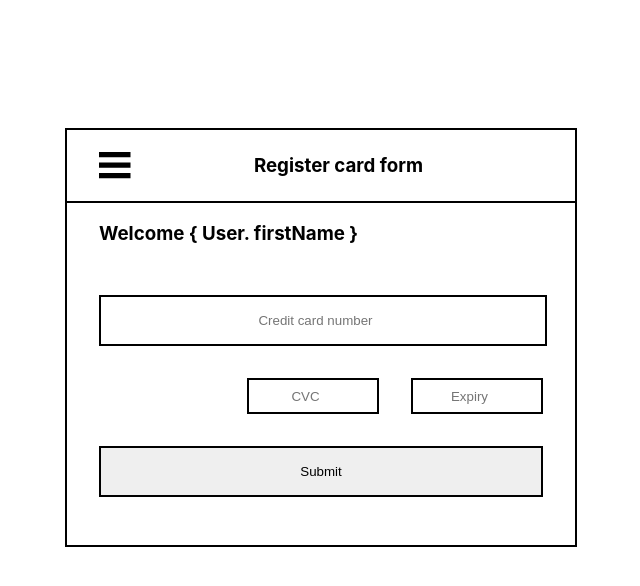
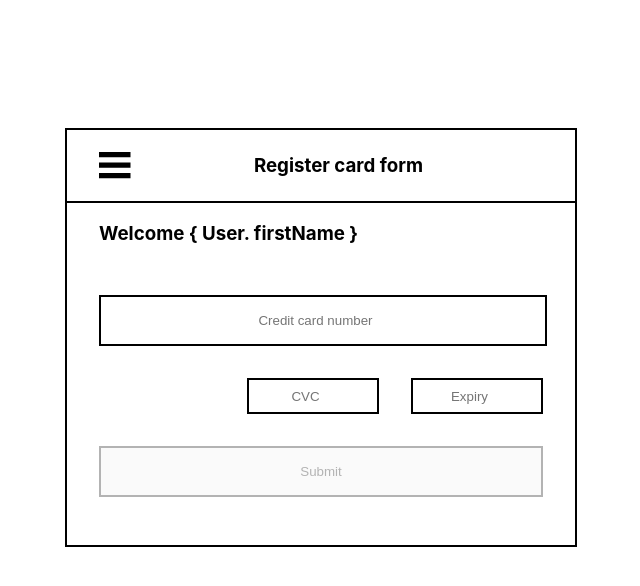
Before and after one commit to Miranda-hj/tower-task, a React (Create React App) app: page / in a window 1280 px wide. Shown: the top 586 px of the page, without its empty margins (319-959 px from the left). Built offline with nearby package versions, Linux system fonts and the light colour scheme.

Commit message:
add state disable

```diff
--- a/src/component/content/content.tsx
+++ b/src/component/content/content.tsx
@@ -11,6 +11,7 @@ export const Content = (props: { menu: boolean; userName: string }) => {
   const {
     register,
     formState: { errors },
+    formState,
     handleSubmit,
     reset,
   } = useForm<FormData>({
@@ -18,7 +19,7 @@ export const Content = (props: { menu: boolean; userName: string }) => {
   });
   const onSubmit = handleSubmit((data) => {
     console.log(data);
-    alert("Submit!");
+    alert("Submitted!");
     reset();
   });
   return (
@@ -77,7 +78,12 @@ export const Content = (props: { menu: boolean; userName: string }) => {
                 )}
               </div>
             </div>
-            <input value={"Submit"} type={"submit"} className={styles.submit} />
+            <input
+              value={"Submit"}
+              type={"submit"}
+              className={styles.submit}
+              disabled={!formState.isValid && !formState.isDirty}
+            />
           </div>
         </form>
       )}
```
